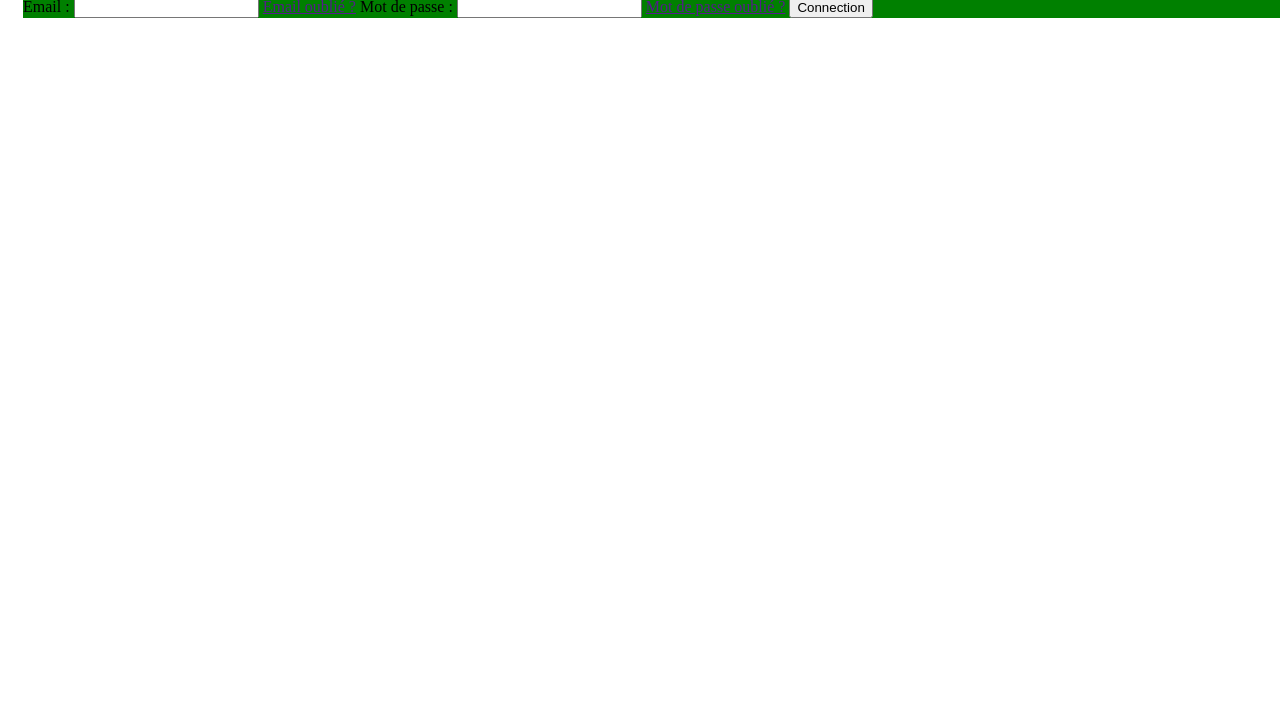
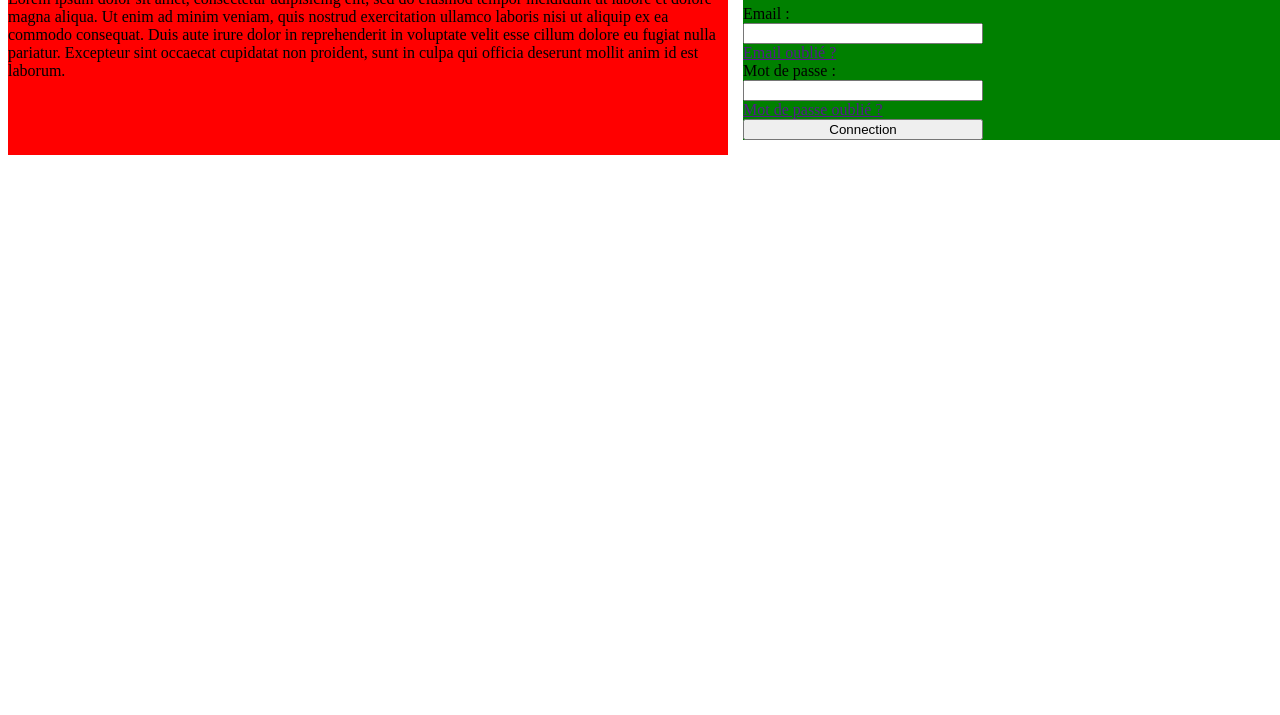
Before and after one commit to mapa5/fake-pinterest-youtube, a website: page Login.html in a window 1280 px wide. Shown: the part 85-800 px from the top of the page. Drawn offline with nearby package versions, Linux system fonts and the light colour scheme; a web font is replaced by a local one.

Commit message:
login info + css

```diff
--- a/Login.html
+++ b/Login.html
@@ -12,10 +12,19 @@
 
 <body>
     <header></header>
-    <div class="container">
-        <div>
+    <div class="login-box container">
+        <div class="login-info">
+            <h2>Rejoignez la communauté des maintenant</h2>
+            <span>
+                Lorem ipsum dolor sit amet, consectetur adipisicing elit, sed do eiusmod
+                tempor incididunt ut labore et dolore magna aliqua. Ut enim ad minim veniam,
+                quis nostrud exercitation ullamco laboris nisi ut aliquip ex ea commodo
+                consequat. Duis aute irure dolor in reprehenderit in voluptate velit esse
+                cillum dolore eu fugiat nulla pariatur. Excepteur sint occaecat cupidatat non
+                proident, sunt in culpa qui officia deserunt mollit anim id est laborum.
+            </span>
         </div>
-        <div class="connection-form">
+        <div class="login-form">
             <h2>Connectez vous </h2>
             <form action="/submit" method="post">
                 <label for="email">Email :</label>
--- a/style.css
+++ b/style.css
@@ -2,9 +2,24 @@
     width: 1440px;
     margin: 0 auto;
 }
-.connection-form{
-	display: flex;
-	flex-direction: column;
-	margin: 15px;
-	background-color: green;
+
+.login-form {
+    margin: 15px;
+    background-color: green;
 }
+
+.login-form form {
+    display: flex;
+    flex-direction: column;
+    max-width: 15em;
+
+}
+
+.login-box{
+	display: grid;
+	grid-template-columns: 1fr 1fr;
+}
+
+.login-info{
+	background-color: red;
+}
```
